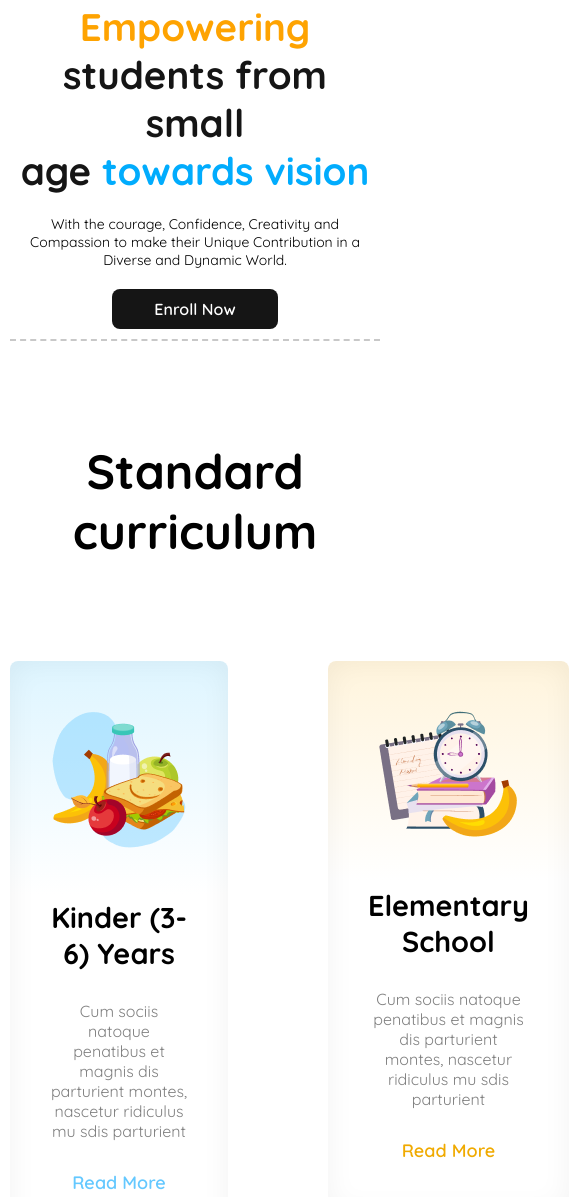
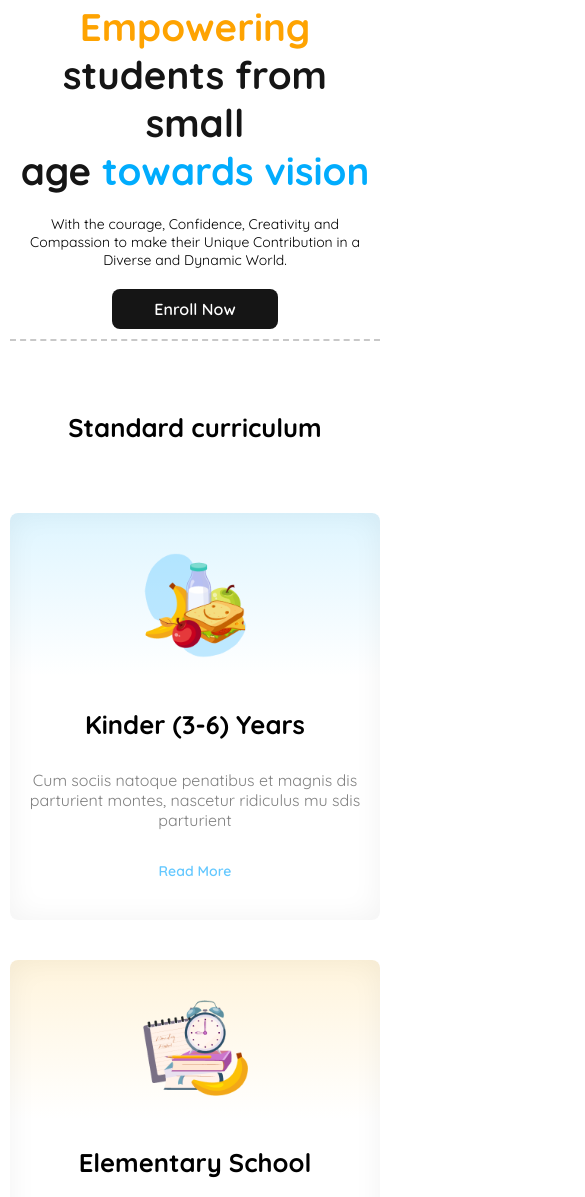
Before and after one commit to shsobur/school, a plain HTML site: page index.html in a window 390 px wide. Shown: the part 557-1754 px from the top of the page, 585 px wide, since content can reach past the window. Drawn offline with Linux system fonts and the light colour scheme.

Commit message:
Curriculum section responsive completed

```diff
--- a/curriculum.css
+++ b/curriculum.css
@@ -101,3 +101,102 @@
   justify-content: center;
   background-color: #fea301;
 }
+
+/* Responsive styleing__ */
+
+@media screen and (max-width: 1280px) {
+  .curriculum_card_main_container {
+    gap: 80px;
+  }
+
+  .curriculum_main_container h1 {
+    font-size: 2.8rem;
+    padding: 80px 0;
+  }
+
+  .curriculum_cards {
+    padding: 50px 20px;
+  }
+
+  .curriculum_cards h2 {
+    font-size: 1.6rem;
+  }
+}
+
+@media screen and (max-width: 1024px) {
+  .curriculum_card_main_container {
+    gap: 60px;
+  }
+
+  .curriculum_card_image_container img {
+    width: 80%;
+  }
+
+  .curriculum_main_container h1 {
+    font-size: 2.6rem;
+    padding: 70px 0;
+  }
+
+  .curriculum_cards {
+    padding: 40px 10px;
+  }
+
+  .curriculum_cards h2 {
+    font-size: 1.4rem;
+  }
+
+  .curriculum_cards p {
+    font-size: 14px;
+  }
+
+  .curriculum_cards button {
+    font-size: 14px;
+  }
+}
+
+@media screen and (max-width: 768px) {
+  .curriculum_card_main_container {
+    gap: 40px;
+  }
+
+  .curriculum_card_image_container img {
+    width: 60%;
+  }
+
+  .curriculum_cards h2 {
+    font-size: 1.2rem;
+  }
+}
+
+@media screen and (max-width: 640px) {
+  .curriculum_main_container h1 {
+    font-size: 2.2rem;
+    padding: 70px 0;
+  }
+
+  .curriculum_card_main_container {
+    flex-direction: column;
+  }
+
+  .curriculum_card_image_container img {
+    width: 30%;
+  }
+
+  .curriculum_cards h2 {
+    font-size: 2rem;
+  }
+
+  .curriculum_cards p {
+    font-size: 16px;
+  }
+}
+
+@media screen and (max-width: 475px) {
+  .curriculum_main_container h1 {
+    font-size: 1.6rem;
+  }
+
+  .curriculum_cards h2 {
+    font-size: 1.6rem;
+  }
+}
```
Also changed, not shown: index.html (+2 -1 lines).
